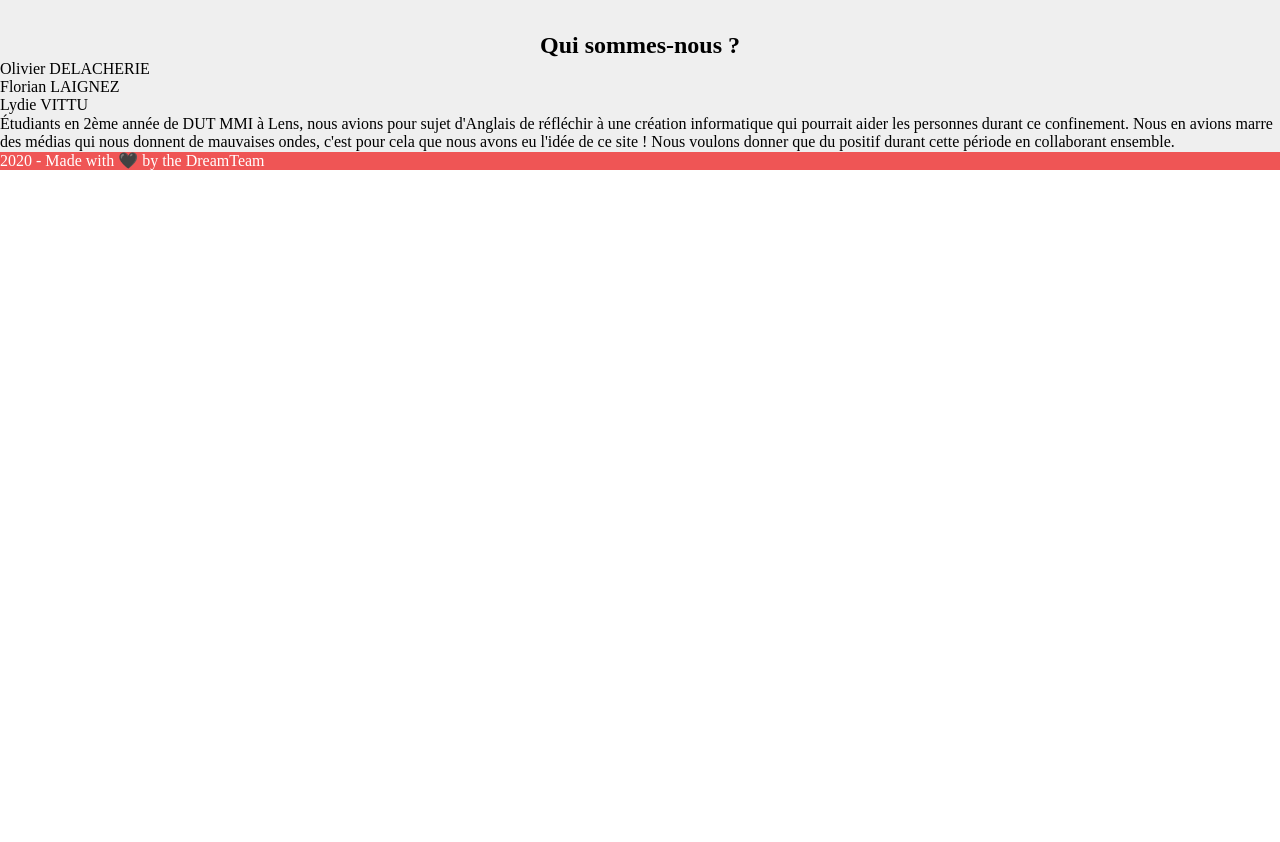
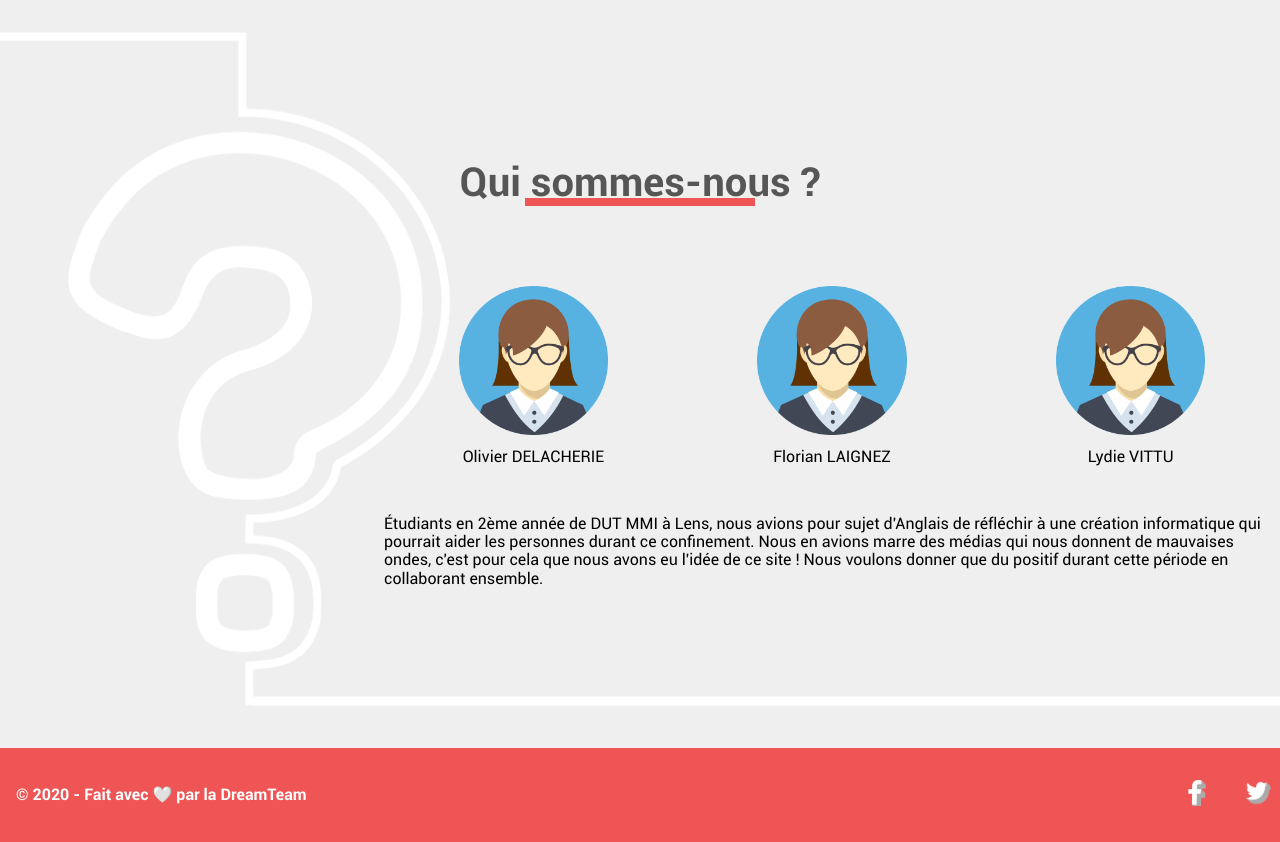
Before and after one commit to FlorianLz/FeelGood, a PHP site: page / in a window 1280 px wide. Before the commit the page ends 170 px from the top, so only its background shows below. Run offline with PHP 8.4, Linux system fonts and the light colour scheme.

Commit message:
MAJ part3.

```diff
--- /dev/null
+++ b/assets/fonts/roboto/NOTICE.txt
@@ -0,0 +1 @@
+You may use the materials in this file without restriction to develop your apps and to use in your apps.
--- a/assets/scss/elements/_footer.scss
+++ b/assets/scss/elements/_footer.scss
@@ -1,4 +1,24 @@
 footer{
   background-color: $red;
   color: white;
+  padding-top: 2em;
+  padding-bottom: 2em;
+  display: flex;
+  justify-content: space-between;
+  align-items: center;
+  font-family: "RobotoBold";
+
+  div{
+    width: 10%;
+  }
+
+  p{
+    margin-left: 1em;
+    font-weight: bold;
+  }
+
+  .icone_footer{
+    width: 20%;
+    margin-left: 2em;
+  }
 }
--- a/assets/scss/elements/_whoweare.scss
+++ b/assets/scss/elements/_whoweare.scss
@@ -1,8 +1,56 @@
 .whoweare{
+  background-image: url('/assets/images/interrogation.png');
   background-color: $grey_background;
-  padding-top: 2em;
+  background-repeat: no-repeat;
+  background-size: cover;
+  padding-top: 10em;
+  padding-bottom: 10em;
+  font-family: "Roboto";
+
 
   h2{
     text-align: center;
+    font-size: 2.5em;
+    position: relative;
+    color: $grey_fonts;
+    font-family: "RobotoBold";
+  }
+
+  h2::after{
+    content: "";
+    bottom: 0;
+    position: absolute;
+    border-bottom: 0.2em solid $red;
+    left: 41%;
+    width: 18%;
+  }
+
+  .whoweareInfos{
+    display: block;
+    width: 70%;
+    margin-top: 5em;
+    margin-left: auto;
+
+    div{
+      display: flex;
+      align-items: center;
+
+      div{
+        display: flex;
+        flex-direction: column;
+      }
+    }
+  }
+
+  .nomPsn{
+    padding-top: 0.8em;
+  }
+
+  .textExplicatif{
+    padding-top: 3em;
+  }
+
+  .whoweareAvatar{
+    width: 50%;
   }
 }
--- a/assets/scss/settings/_fonts.scss
+++ b/assets/scss/settings/_fonts.scss
@@ -0,0 +1,9 @@
+@font-face {
+  font-family: "Roboto";
+  src: url("../../fonts/roboto/Roboto-Regular.ttf");
+}
+
+@font-face {
+  font-family: "RobotoBold";
+  src: url("../../fonts/roboto/Roboto-Bold.ttf");
+}
--- a/index.html
+++ b/index.html
@@ -40,28 +40,39 @@
     <div class="whoweare">
       <h2> Qui sommes-nous ? </h2>
 
+      <div class="whoweareInfos">
         <div>
-        <p> Olivier DELACHERIE</p>
+          <div>
+            <img src="assets/images/test_avatar.png"  class="whoweareAvatar" alt="avatar_olivier"/>
+            <p class="nomPsn"> Olivier DELACHERIE</p>
           </div>
 
           <div>
-        <p> Florian LAIGNEZ</p>
+            <img src="assets/images/test_avatar.png"  class="whoweareAvatar" alt="avatar_olivier"/>
+            <p class="nomPsn"> Florian LAIGNEZ</p>
           </div>
 
           <div>
-        <p> Lydie VITTU</p>
+            <img src="assets/images/test_avatar.png"  class="whoweareAvatar" alt="avatar_olivier"/>
+            <p class="nomPsn"> Lydie VITTU</p>
+          </div>
         </div>
 
-      <p>
+        <p class="textExplicatif">
           Étudiants en 2ème année de DUT MMI à Lens, nous avions pour sujet d'Anglais de réfléchir à une création informatique qui pourrait aider les personnes durant ce confinement.
           Nous en avions marre des médias qui nous donnent de mauvaises ondes, c'est pour cela que nous avons eu l'idée de ce site !
           Nous voulons donner que du positif durant cette période en collaborant ensemble.
         </p>
+      </div>
 
     </div>
 
     <footer>
-      <p> 2020 - Made with 🖤 by the DreamTeam</p>
+      <p> © 2020 - Fait avec 🤍 par la DreamTeam</p>
+      <div>
+        <img class="icone_footer" src="assets/images/fb.png" alt="icone_fb"/>
+        <img class="icone_footer" src="assets/images/twitter.png" alt="icone_twitter"/>
+      </div>
     </footer>
   <!-- Chargement des scripts utiles -->
     <script src="https://polyfill.io/v3/polyfill.min.js?features=default%2CIntersectionObserver%2CArray.from%2CNodeList.prototype.forEach"></script>
```
Also changed, not shown: assets/css/styles.css, assets/fonts/roboto/Roboto-Bold.ttf (added), assets/fonts/roboto/Roboto-Italic.ttf (added), assets/fonts/roboto/Roboto-Light.ttf (added), assets/fonts/roboto/Roboto-Medium.ttf (added), assets/fonts/roboto/Roboto-MediumItalic.ttf (added), assets/fonts/roboto/Roboto-Regular.ttf (added), assets/fonts/roboto/Roboto-Thin.ttf (added), assets/images/test_avatar.png (added), 2 other files. Lines whose indentation alone changed are shown as unchanged.
